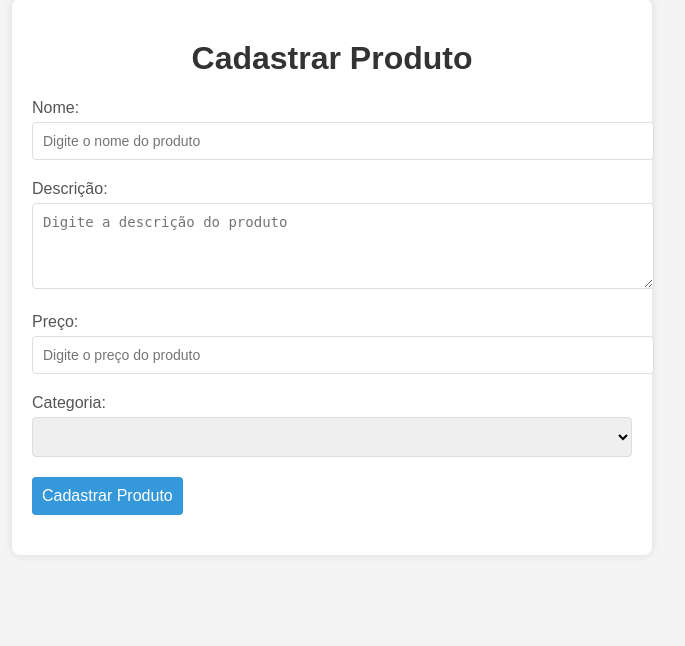
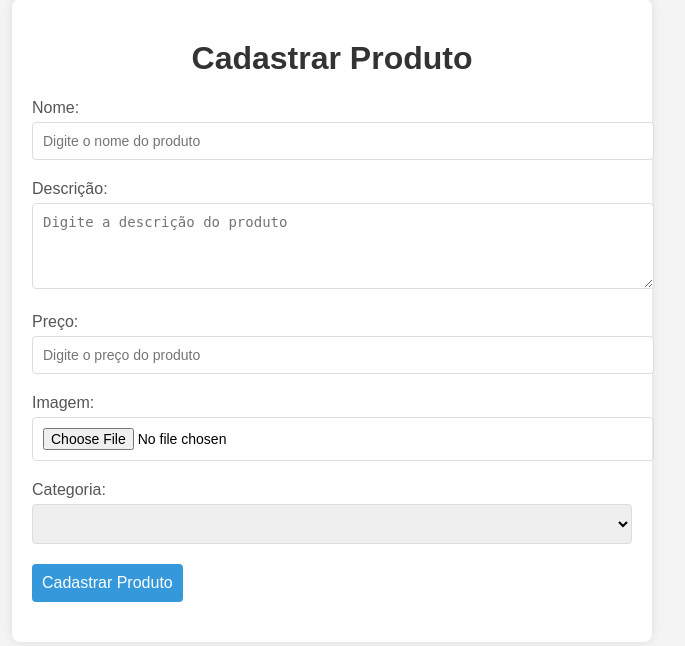
Before and after one commit to Amaralfaria/eCommerce, a Django app: page /criar_produto/ in a window 1280 px wide. Shown: the part 63-709 px from the top of the page, without its empty margins (308-993 px from the left). Run offline with Django 4.2, Linux system fonts and the light colour scheme; data that the repository does not hold is empty.

Commit message:
adicao imagens

```diff
--- a/app/models.py
+++ b/app/models.py
@@ -124,6 +124,7 @@ class Produto(models.Model):
     preco = models.DecimalField(max_digits=10, decimal_places=2)
     categoria = models.ForeignKey(Categoria, on_delete=models.DO_NOTHING)
     fornecedor = models.ForeignKey(Fornecedor, on_delete=models.CASCADE, related_name='produtos')
+    imagem = models.ImageField(upload_to='imagens_produtos', null=True)
 
     def clean(self):
         # Validação do nome
--- a/app/static/js/cadastro_produto.js
+++ b/app/static/js/cadastro_produto.js
@@ -33,25 +33,32 @@ function cadastrarProduto() {
     var descricao = document.getElementById('descricao').value;
     var preco = document.getElementById('preco').value;
     var categoria = document.getElementById('categoria').value;
+    var imagem = document.getElementById('imagem_produto').files[0]
     var token = localStorage.getItem("access_token")
+    var formData = new FormData();
+    formData.append('nome',nome)
+    formData.append('descricao',descricao)
+    formData.append('preco',preco)
+    formData.append('categoria',categoria)
+    formData.append('imagem',imagem)
 
     // Monta os dados do novo produto
-    var novoProduto = {
-        "nome": nome,
-        "descricao": descricao,
-        "preco": preco,
-        "categoria": categoria,
-    };
+    // var novoProduto = {
+    //     "nome": nome,
+    //     "descricao": descricao,
+    //     "preco": preco,
+    //     "categoria": categoria,
+    //     "imagem": imagem,
+    // };
 
     // Fazer a solicitação POST usando Fetch API
     fetch('http://localhost:8000/produtos/', {
         method: 'POST',
         headers: {
-            'Content-Type': 'application/json',
-            'accept': 'application/json',
             'Authorization': `Bearer ${token}`,
         },
-        body: JSON.stringify(novoProduto),
+        body: formData
+        // body: JSON.stringify(novoProduto),
     })
     .then(response => {
         if (!response.ok) {
--- a/app/static/js/home.js
+++ b/app/static/js/home.js
@@ -100,12 +100,14 @@ function exibirProdutos(produtos) {
         // Adicione a imagem do produto, se aplicável
         if (produto.imagem) {
             var productImage = document.createElement('img');
-            productImage.src = produto.imagem; // Substitua pelo campo correto
+            console.log(produto.imagem)
+            productImage.src = `http://localhost:8000/${produto.imagem}`; // Substitua pelo campo correto
             productImage.alt = produto.nome; // Substitua pelo campo correto
-            productCard.appendChild(productImage);
         }
 
         productCard.appendChild(productName);
+        if(produto.imagem)
+        productCard.appendChild(productImage);
         productCard.appendChild(distanciaProduto);
         productCard.appendChild(preco);
         productContainer.appendChild(productCard);
--- a/app/templates/cadastro_produto.html
+++ b/app/templates/cadastro_produto.html
@@ -71,7 +71,7 @@
 {% block content %}
 <div class="form-container">
     <h1>Cadastrar Produto</h1>
-    <form id="formProduto">
+    <form id="formProduto" enctype="multipart/form-data">
         <div class="form-group">
             <label for="nome">Nome:</label>
             <input type="text" id="nome" placeholder="Digite o nome do produto" required>
@@ -85,6 +85,10 @@
             <input type="number" id="preco" placeholder="Digite o preço do produto" step="any" required>
         </div>
         <div class="form-group">
+            <label for="imagem">Imagem:</label>
+            <input type="file" id="imagem_produto" placeholder="Imagem do produto" accept="image/*" required>
+        </div>
+        <div class="form-group">
             <label for="categoria">Categoria:</label>
             <select id="categoria" required>
                 <!-- Options serão preenchidos dinamicamente via JavaScript -->
--- a/app/templates/home.html
+++ b/app/templates/home.html
@@ -14,7 +14,7 @@
         .product-container {
             display: flex;
             flex-wrap: wrap;
-            justify-content: space-around;
+            justify-content: center;
         }
 
         .product-card {
--- a/app/views.py
+++ b/app/views.py
@@ -11,7 +11,7 @@ from rest_framework.permissions import IsAuthenticated, IsAuthenticatedOrReadOnl
 from datetime import date
 from drf_spectacular.utils import extend_schema
 from django.db.models.functions import ACos, Cos, Radians, Sin
-from django.shortcuts import render
+from rest_framework.parsers import MultiPartParser, FormParser
 
 
 
@@ -20,6 +20,7 @@ class ProdutoViewSet(mixins.RetrieveModelMixin, mixins.CreateModelMixin, viewset
     permission_classes = [IsAuthenticatedOrReadOnly, ]
     serializer_class = ProdutoSerializer
     queryset = Produto.objects.all()
+    parser_classes = (MultiPartParser, FormParser)
 
 
     '''
@@ -123,10 +124,13 @@ class ProdutoViewSet(mixins.RetrieveModelMixin, mixins.CreateModelMixin, viewset
     def post(self, request):
         data = request.data
         data["fornecedor"] = Fornecedor.objects.get(fornecedor_user=request.user).id
+        print('Imagem:', data["imagem"])
+        data["imagem"] = request.FILES["imagem"]
         serializer = ProdutoSerializer(data=data)
         if serializer.is_valid():
             serializer.save()
             return Response(serializer.data,status=status.HTTP_201_CREATED)
+        print(serializer.errors)
 
     '''
     /***************************************************************************
--- a/trabalho_mp/settings.py
+++ b/trabalho_mp/settings.py
@@ -16,6 +16,10 @@ import os
 
 # Build paths inside the project like this: BASE_DIR / 'subdir'.
 BASE_DIR = Path(__file__).resolve().parent.parent
+
+MEDIA_ROOT = ''
+
+MEDIA_URL = ''
 
 
 # Quick-start development settings - unsuitable for production
--- a/trabalho_mp/urls.py
+++ b/trabalho_mp/urls.py
@@ -20,6 +20,8 @@ from app import views
 from drf_spectacular.views import SpectacularAPIView, SpectacularSwaggerView
 from rest_framework_simplejwt.views import TokenRefreshView, TokenObtainPairView, TokenVerifyView
 from app.views_paginas import index, criar_usuario, produto_especifico, login_view, criar_fornecedor, criar_produto,produtos_comprados, home, chat, conversas_fornecedores
+from django.conf.urls.static import static
+from django.conf import settings
 
 urlpatterns = [
     path('admin/', admin.site.urls),
@@ -90,3 +92,5 @@ urlpatterns = [
     path('chat/<int:id>',chat, name='chat privado'),
     path('conversas/',conversas_fornecedores, name='conversas de um fornecedor'),
 ]
+
+urlpatterns += static(settings.MEDIA_URL,document_root=settings.MEDIA_ROOT)
```
Also changed, not shown: app/serializers.py (+6 -1 lines), app/static/js/visualizacao_produto.js (+8 -5 lines), app/templates/produto.html (+20 -0 lines), app/migrations/0023_produto_imagem.py (added), app/migrations/0024_alter_produto_imagem.py (added), app/migrations/0025_alter_produto_imagem.py (added), app/migrations/0026_alter_produto_imagem.py (added), db.sqlite3, imagens_produtos/colar.jpg (added), imagens_produtos/colar_y4V0Xvg.jpg (added), imagens_produtos/default.png (added).
